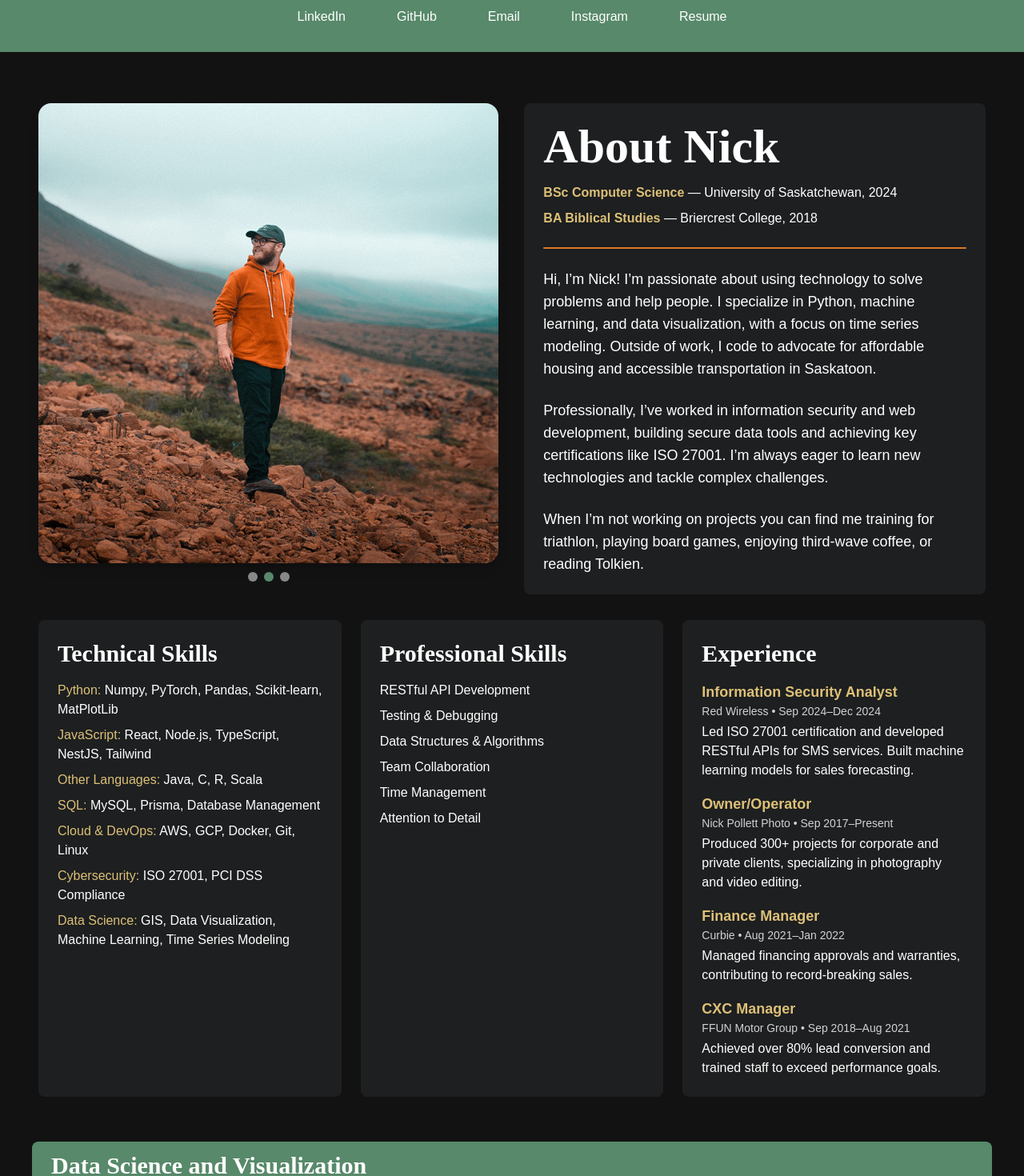
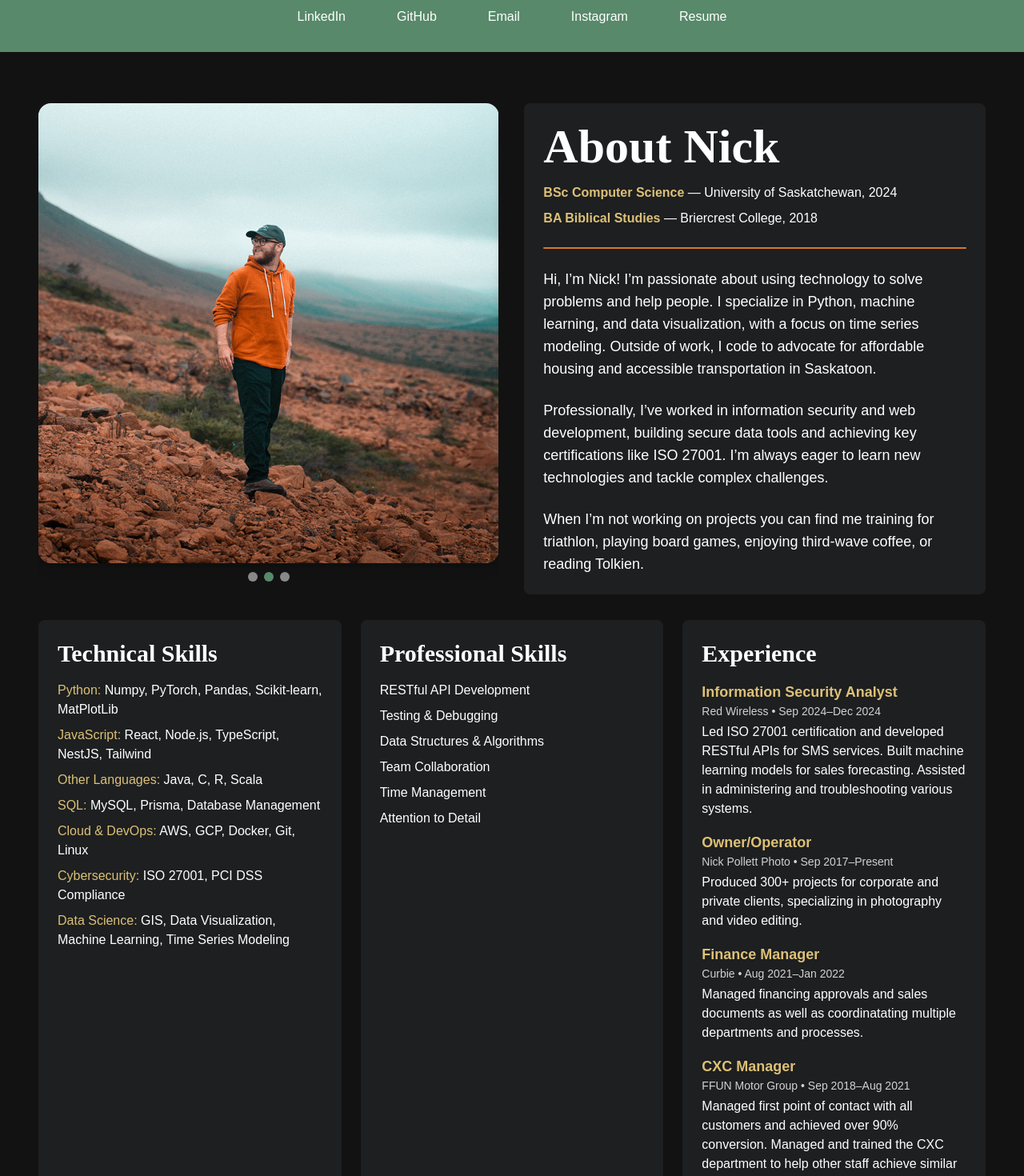
Before and after one commit to nickpollett/DigitalResume, a React (Create React App) app in the folder website/: page / in a window 1280 px wide. Shown: the part 160-1630 px from the top of the page at 80% size. Built offline with nearby package versions, Linux system fonts and the light colour scheme.

Commit message:
Updated About

```diff
--- a/website/src/components/About.js
+++ b/website/src/components/About.js
@@ -4,7 +4,6 @@ export default function About() {
   const [currentImageIndex, setCurrentImageIndex] = useState(0);
   const images = ['/images/img1.jpg', '/images/img2.jpg', '/images/img3.jpg'];
 
-  // Auto-rotate the carousel every 5 seconds
   useEffect(() => {
     const interval = setInterval(() => {
       setCurrentImageIndex((prevIndex) => (prevIndex + 1) % images.length);
@@ -14,16 +13,21 @@ export default function About() {
 
   return (
     <div className="p-4 md:p-8 bg-dark-gray">
-      {/* Top Section: Photo Carousel and Bio */}
       <div className="flex flex-col md:flex-row gap-8 mb-8">
-        {/* Photo Carousel - 50% width on desktop */}
-        <div className="w-full md:w-1/2 relative">
+        <div className="w-full md:w-1/2 relative overflow-hidden">
+          <div
+            className="flex transition-transform duration-500 ease-in-out"
+            style={{ transform: `translateX(-${currentImageIndex * 100}%)` }}
+          >
+            {images.map((image, index) => (
               <img
-            src={images[currentImageIndex]}
-            alt="Profile"
-            className="w-full aspect-square object-cover rounded-2xl shadow-lg"
+                key={index}
+                src={image}
+                alt={`Profile ${index + 1}`}
+                className="w-full aspect-square object-cover rounded-2xl shadow-lg flex-shrink-0"
               />
-          {/* Carousel Dots */}
+            ))}
+          </div>
           <div className="absolute bottom-4 left-1/2 transform -translate-x-1/2 flex gap-2">
             {images.map((_, index) => (
               <button
@@ -36,14 +40,10 @@ export default function About() {
             ))}
           </div>
         </div>
-
-        {/* Bio Section - 50% width on desktop */}
         <div className="w-full md:w-1/2 bg-light-gray bg-opacity-20 rounded-lg p-6">
           <h2 className="text-4xl md:text-6xl font-bold mb-4 text-white font-playfair">
             About Nick
           </h2>
-
-          {/* Education Section */}
           <div className="mb-6">
             <ul className="text-white space-y-2">
               <li>
@@ -57,7 +57,6 @@ export default function About() {
 
           <div className="w-full h-0.5 bg-orange mt-2 mb-6 rounded-full" />
 
-          {/* Bio Text */}
           <p className="text-base md:text-lg text-white">
             Hi, I’m Nick! I’m passionate about using technology to solve problems and help people. I specialize in Python, machine learning, and data visualization, with a focus on time series modeling. Outside of work, I code to advocate for affordable housing and accessible transportation in Saskatoon.
           </p>
@@ -77,7 +76,6 @@ export default function About() {
       </div>
 
       {/* Bottom Section: Combined Skills and Experience */}
-      {/* Bottom Section: Skills and Experience */}
       <div className="grid grid-cols-1 md:grid-cols-3 gap-6">
         {/* Technical Skills Card */}
         <div className="bg-light-gray bg-opacity-20 rounded-lg p-6">
@@ -133,7 +131,7 @@ export default function About() {
             <div>
               <h5 className="text-lg text-gold font-semibold">Information Security Analyst</h5>
               <p className="text-white text-opacity-80 text-sm">Red Wireless • Sep 2024–Dec 2024</p>
-        <p className="text-white mt-1">Led ISO 27001 certification and developed RESTful APIs for SMS services. Built machine learning models for sales forecasting.</p>
+              <p className="text-white mt-1">Led ISO 27001 certification and developed RESTful APIs for SMS services. Built machine learning models for sales forecasting. Assisted in administering and troubleshooting various systems.</p>
             </div>
             <div>
               <h5 className="text-lg text-gold font-semibold">Owner/Operator</h5>
@@ -143,12 +141,12 @@ export default function About() {
             <div>
               <h5 className="text-lg text-gold font-semibold">Finance Manager</h5>
               <p className="text-white text-opacity-80 text-sm">Curbie • Aug 2021–Jan 2022</p>
-        <p className="text-white mt-1">Managed financing approvals and warranties, contributing to record-breaking sales.</p>
+              <p className="text-white mt-1">Managed financing approvals and sales documents as well as coordinatating multiple departments and processes.</p>
             </div>
             <div>
               <h5 className="text-lg text-gold font-semibold">CXC Manager</h5>
               <p className="text-white text-opacity-80 text-sm">FFUN Motor Group • Sep 2018–Aug 2021</p>
-        <p className="text-white mt-1">Achieved over 80% lead conversion and trained staff to exceed performance goals.</p>
+              <p className="text-white mt-1">Managed first point of contact with all customers and achieved over 90% conversion. Managed and trained the CXC department to help other staff achieve similar numbers.</p>
             </div>
           </div>
         </div>
```
Lines whose indentation alone changed are shown as unchanged.
